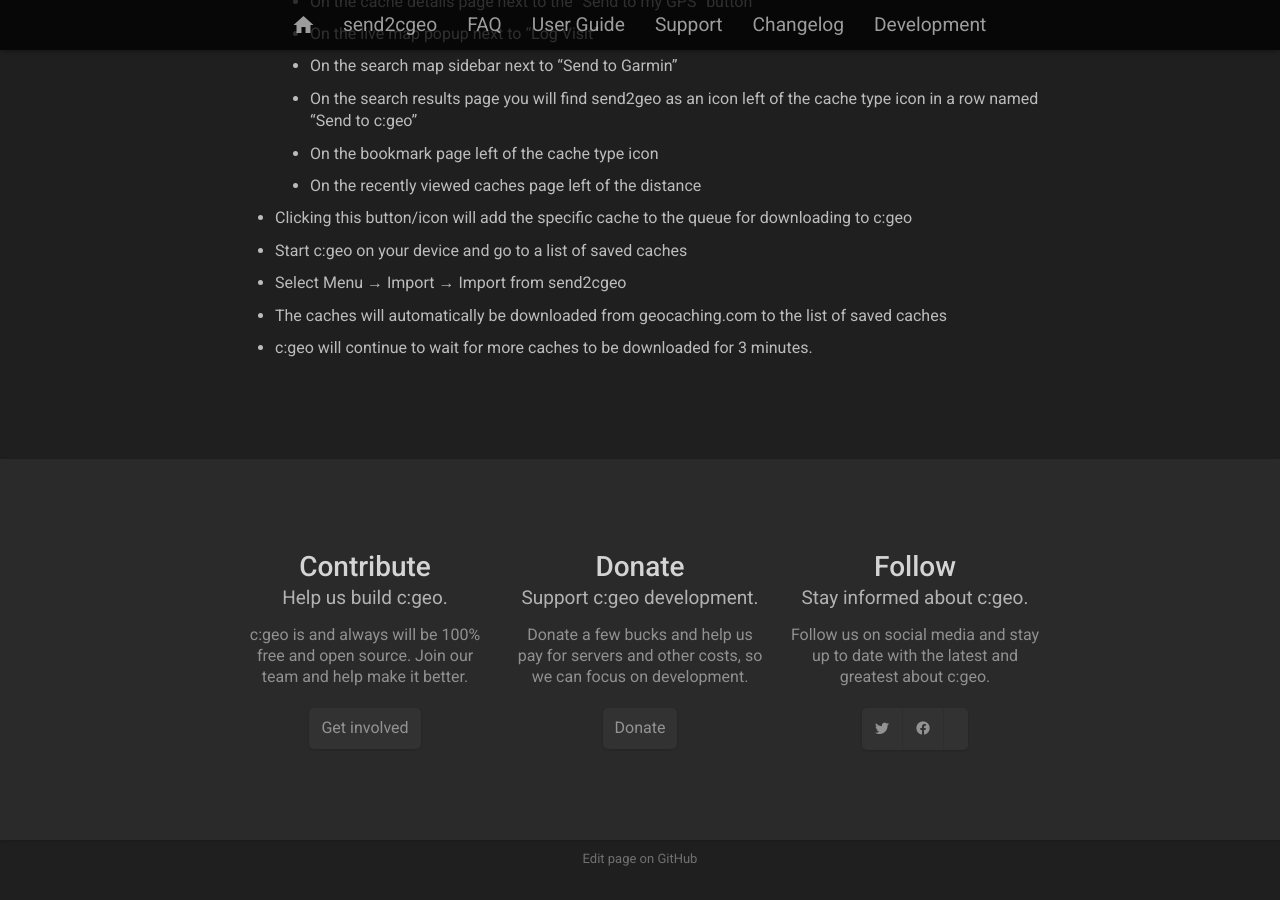
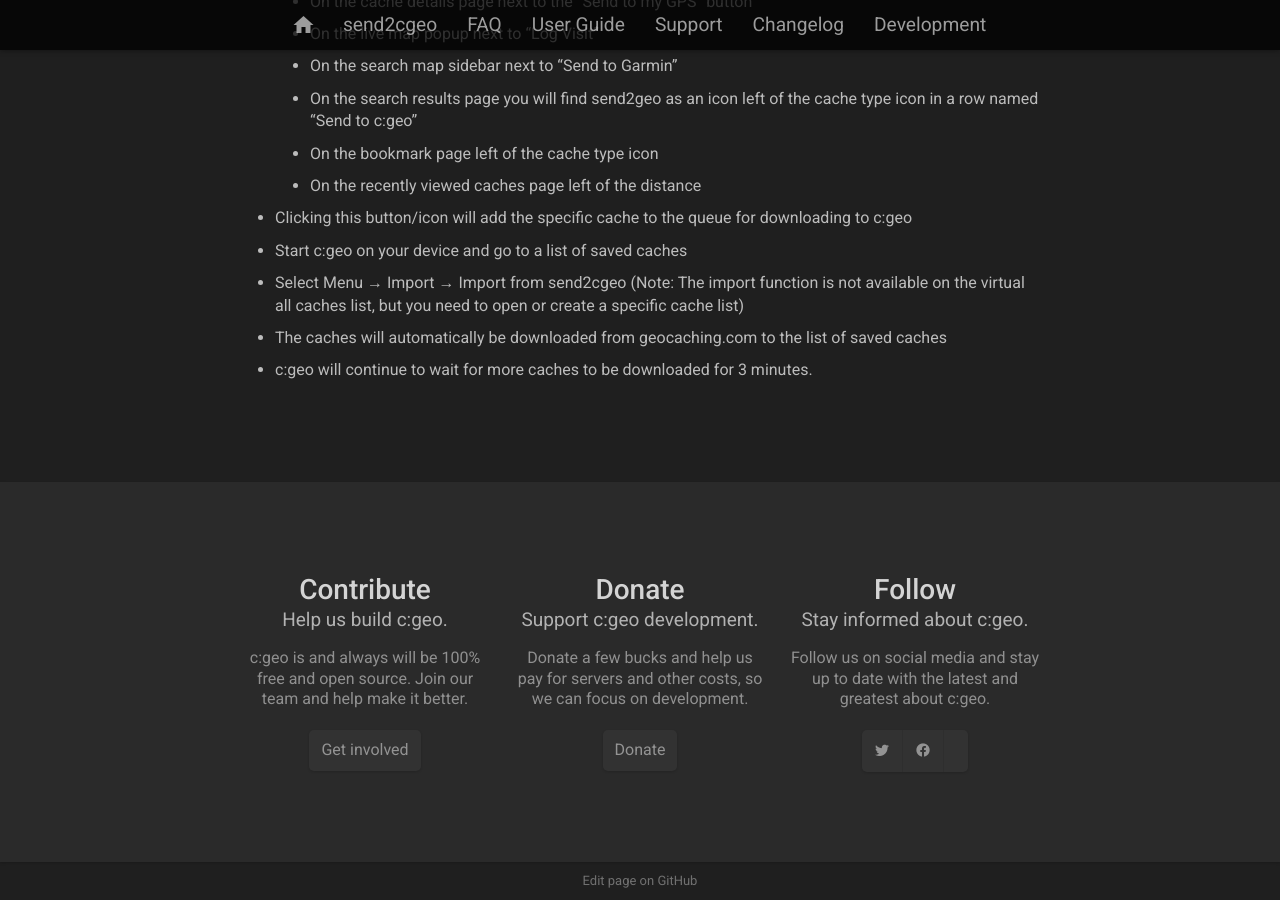
Before and after one commit to cgeo/cgeo.github.io, a Jekyll site: the page built from send2cgeo.md, in a window 1280 px wide and 900 px high, scrolled down 1733 px. Built offline with Jekyll 4.4.1, drawn with Linux system fonts in a browser that asks for light colours; nearby versions of some CDN libraries; a script that is not in the unit is left out; before the commit the page ends 2611 px from its top, so only the background shows below that.

Commit message:
Send2cgeo - Note about all cache list not suitable for import

```diff
--- a/send2cgeo.md
+++ b/send2cgeo.md
@@ -60,6 +60,6 @@
   - On the recently viewed caches page left of the distance
 - Clicking this button/icon will add the specific cache to the queue for downloading to c:geo
 - Start c:geo on your device and go to a list of saved caches
-- Select Menu → Import → Import from send2cgeo
+- Select Menu → Import → Import from send2cgeo (Note: The import function is not available on the virtual all caches list, but you need to open or create a specific cache list)
 - The caches will automatically be downloaded from geocaching.com to the list of saved caches
 - c:geo will continue to wait for more caches to be downloaded for 3 minutes.
```
